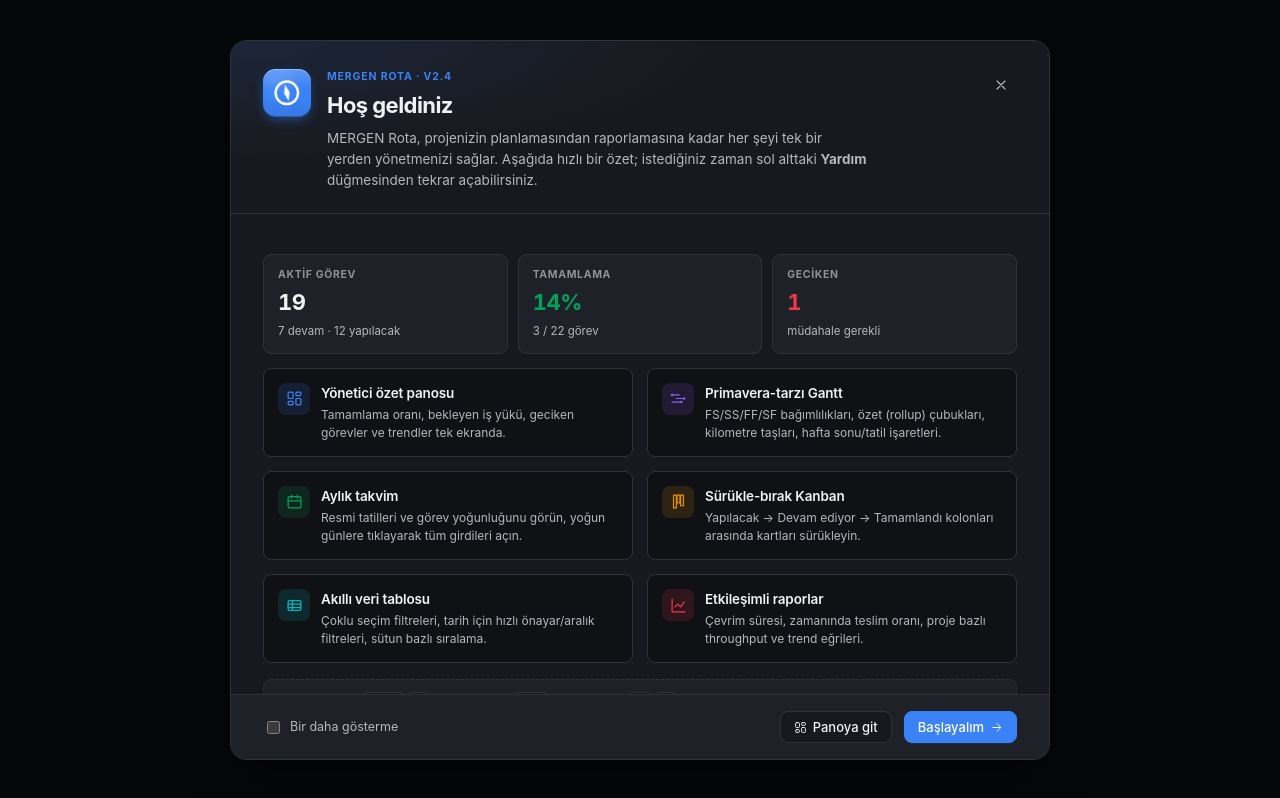
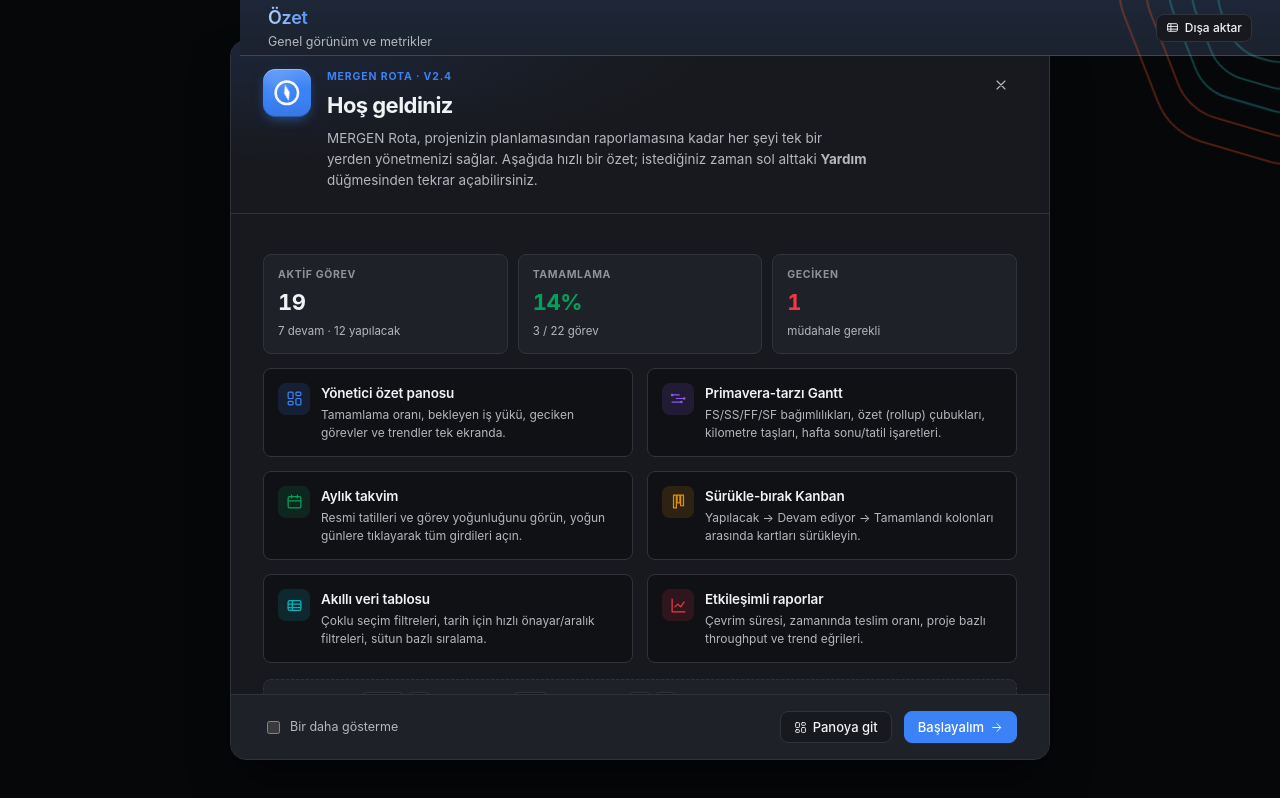
Before and after one commit to mokaradag/Takvim, a Next.js app: page / in a window 1280 px wide. Built offline with nearby package versions, Linux system fonts and the light colour scheme.

Commit message:
Fix topbar popover and sticky task headers

```diff
--- a/src/app/enhancements.css
+++ b/src/app/enhancements.css
@@ -46,6 +46,8 @@
 
 .topbar {
   position: relative;
+  z-index: 100;
+  overflow: visible;
   background: linear-gradient(180deg, var(--chrome-bg), var(--chrome-bg-soft));
   border-bottom-color: var(--chrome-border);
 }
@@ -84,6 +86,7 @@
   border-radius: var(--r-lg) var(--r-lg) 0 0;
 }
 .tbl thead th, .gantt-left-head, .kanban-col-head { background: var(--chrome-bg-soft); border-color: var(--chrome-border); }
+.tbl thead th { position: sticky !important; top: 0; z-index: 20; }
 
 .seg { border-color: var(--chrome-border); background: color-mix(in oklab, var(--accent) 7%, var(--bg-elev-2)); }
 .seg button { color: var(--text-muted); }
```
